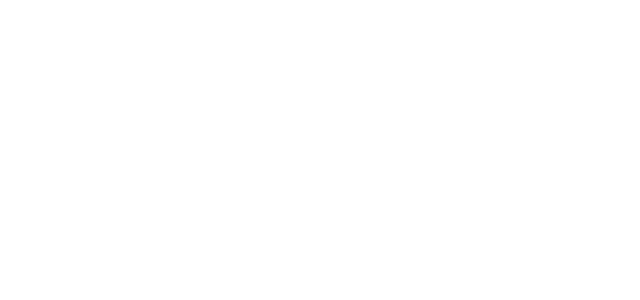
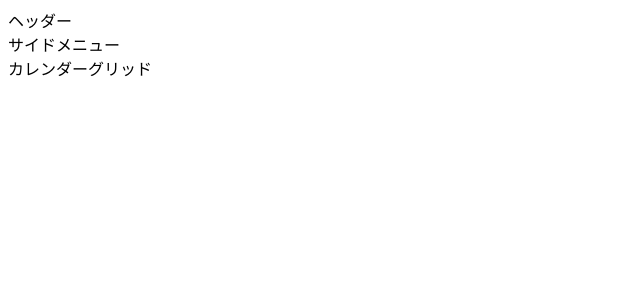
Before and after one commit to itmammoth/calendar-example.vue, a Vue app: page / in a window 1280 px wide. Shown: the top 300 px of the page, without its empty margins (0-640 px from the left). Built offline with nearby package versions, Linux system fonts and the light colour scheme.

Commit message:
Go with atomic design

```diff
--- a/package.json
+++ b/package.json
@@ -18,6 +18,8 @@
     "babel-eslint": "^10.1.0",
     "eslint": "^6.7.2",
     "eslint-plugin-vue": "^6.2.2",
+    "sass": "^1.32.7",
+    "sass-loader": "^10.1.1",
     "vue-template-compiler": "^2.6.11"
   },
   "eslintConfig": {
--- a/src/App.vue
+++ b/src/App.vue
@@ -1,12 +1,16 @@
 <template>
   <div id="app">
+    <MainPage/>
   </div>
 </template>
 
 <script>
+import MainPage from "@/components/pages/MainPage.vue";
+
 export default {
   name: 'App',
   components: {
+    MainPage,
   }
 }
 </script>
--- /dev/null
+++ b/src/components/organisms/CalendarGrid.vue
@@ -0,0 +1,15 @@
+<template>
+  <div>
+    カレンダーグリッド
+  </div>
+</template>
+
+<script>
+export default {
+  name: "CalendarGrid"
+}
+</script>
+
+<style scoped>
+
+</style>
--- /dev/null
+++ b/src/components/organisms/Header.vue
@@ -0,0 +1,15 @@
+<template>
+  <div>
+    ヘッダー
+  </div>
+</template>
+
+<script>
+export default {
+  name: "Header"
+}
+</script>
+
+<style scoped>
+
+</style>
--- /dev/null
+++ b/src/components/organisms/SideMenu.vue
@@ -0,0 +1,15 @@
+<template>
+  <div>
+    サイドメニュー
+  </div>
+</template>
+
+<script>
+export default {
+  name: "SideMenu"
+}
+</script>
+
+<style scoped>
+
+</style>
--- /dev/null
+++ b/src/components/pages/MainPage.vue
@@ -0,0 +1,17 @@
+<template>
+  <div>
+    <CalendarView/>
+  </div>
+</template>
+
+<script>
+import CalendarView from "@/components/templates/CalendarView.vue";
+
+export default {
+  name: "MainPage",
+  components: { CalendarView }
+}
+</script>
+
+<style lang="scss" scoped>
+</style>
--- /dev/null
+++ b/src/components/templates/CalendarView.vue
@@ -0,0 +1,26 @@
+<template>
+  <div>
+    <Header/>
+    <SideMenu/>
+    <CalendarGrid/>
+  </div>
+</template>
+
+<script>
+import SideMenu from "@/components/organisms/SideMenu.vue";
+import CalendarGrid from "@/components/organisms/CalendarGrid.vue";
+import Header from "@/components/organisms/Header.vue";
+
+export default {
+  name: "CalendarView",
+  components: {
+    Header,
+    CalendarGrid,
+    SideMenu,
+  }
+}
+</script>
+
+<style scoped>
+
+</style>
```
Also changed, not shown: 2 other files (tests, documents, lock files or other folders).
